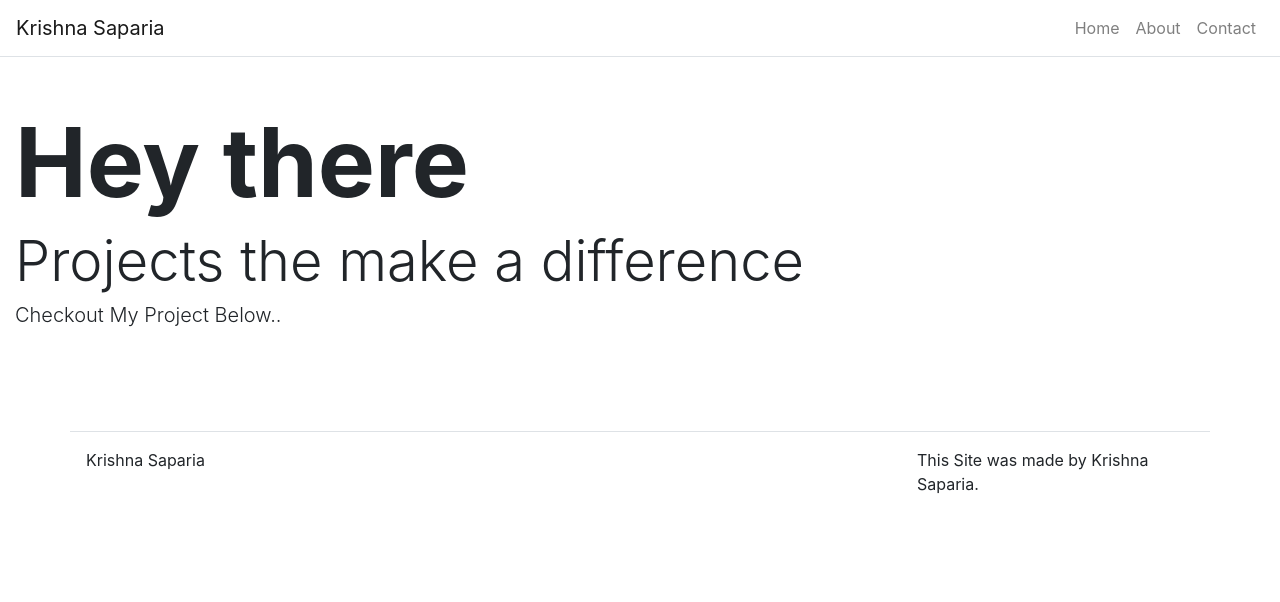
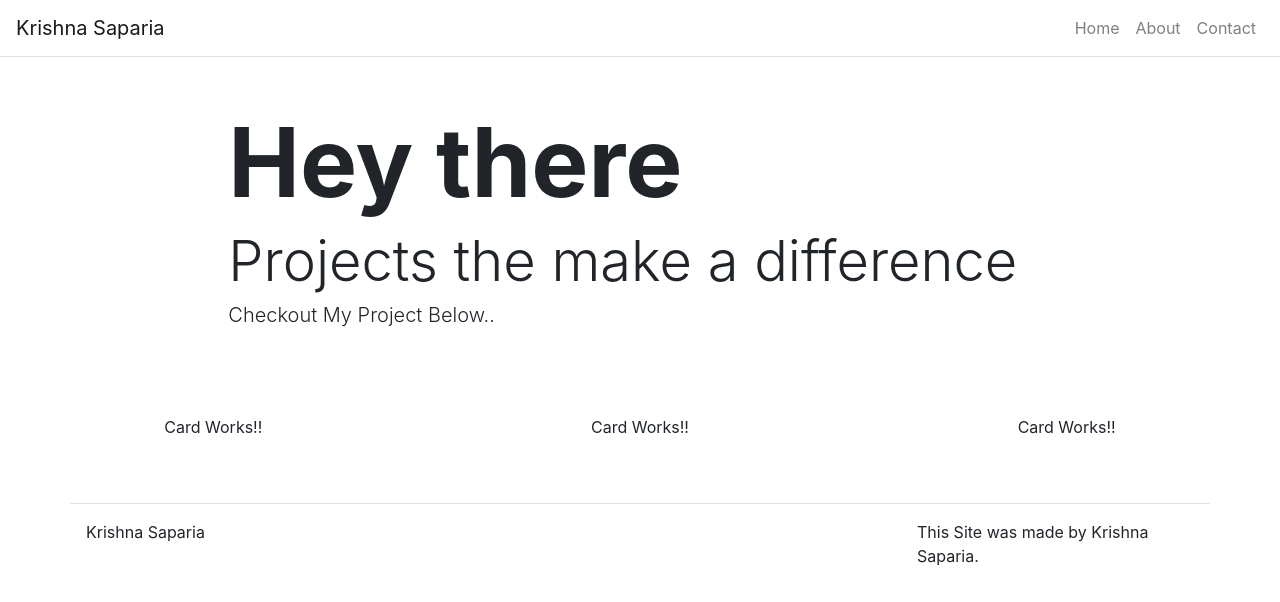
Before and after one commit to krishna-saparia/React-Portfolio, a React (Create React App) app: page / in a window 1280 px wide. Shown: the top 602 px of the page. Built offline with nearby package versions, Linux system fonts and the light colour scheme.

Commit message:
Add design changes.

```diff
--- a/src/components/Hero.js
+++ b/src/components/Hero.js
@@ -6,7 +6,7 @@ function Hero(props) {
         <Jumbotron className = "bg-transparent jumbotron-fluid p-0">
             <Container fluid = {true}>
                 <Row className = "justify-content-center py-5">
-                    <Col md = {0} sm = {12}>
+                    <Col md = {8} sm = {12}>
                         { props.title && <h1 className = "display-1 font-weight-bolder">{props.title}</h1> }
                         { props.subTitle && <h3 className = "display-4 font-weight-light">{props.subTitle}</h3> }
                         { props.text && <h3 className = "lead font-weight-light">{props.text}</h3> }
--- a/src/pages/HomePage.js
+++ b/src/pages/HomePage.js
@@ -1,10 +1,13 @@
 import React from 'react';
 
 import Hero from '../components/Hero';
-
+import Carousel from '../components/Carousel';
 function HomePage(props) {
     return(
-        <Hero title = {props.title} subTitle = {props.subTitle} text = {props.text} />
+        <div>
+            <Hero title = {props.title} subTitle = {props.subTitle} text = {props.text} />
+            <Carousel />
+        </div>
     );
 }
 
```
